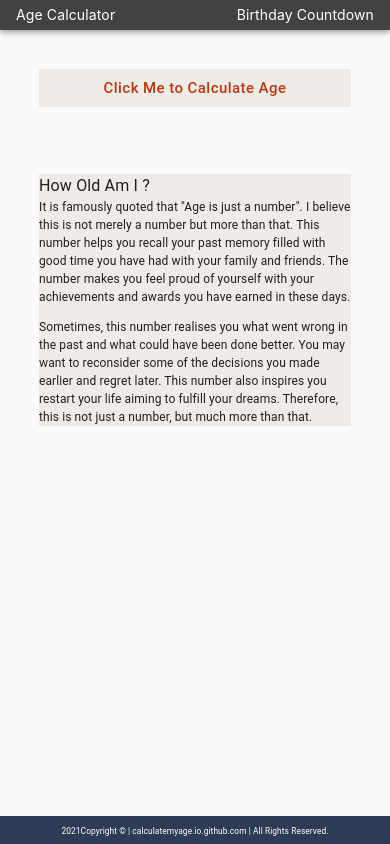
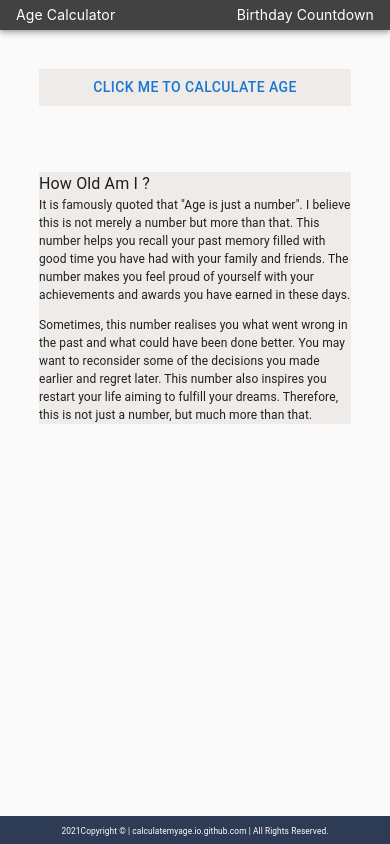
Before and after one commit to deepakbagra/age-calculator, a React (Create React App) app: page / in a window 390 px wide. Built offline with nearby package versions, Linux system fonts and the light colour scheme.

Commit message:
font size made responsive

```diff
--- a/src/components/AgeCalculator/AgeCalculation.jsx
+++ b/src/components/AgeCalculator/AgeCalculation.jsx
@@ -6,6 +6,7 @@
 import DisplayAge from './DisplayAge';
 import { calculations, bDayCount } from './calculations';
 import { isValid } from 'date-fns';
+import useStyle from './styles';
 
 // global variables
 const currentDay = new Date().getDate();
@@ -13,6 +14,7 @@
 const currentYear = new Date().getFullYear();
 
 const AgeCalculation = () => {
+  const classes = useStyle();
 
   // initialising states
   const [selectDate, setSelectDate] = useState(new Date());
@@ -99,13 +101,9 @@
              {...props} />}
         />
       </LocalizationProvider >
-      <Button fullWidth
+      <Button fullWidth className={classes.wrapButton}
           onClick={handleOnSubmit}
-          style={{textTransform:'none',
-                 fontSize:15,
-                 color:'#bf360c',
-                }}
-          >
+      >
           Click Me to Calculate Age </Button>
 
         {displayResult ?
--- a/src/components/AgeCalculator/DisplayAge.jsx
+++ b/src/components/AgeCalculator/DisplayAge.jsx
@@ -6,9 +6,11 @@
 import EmojiObjectsIcon from '@mui/icons-material/EmojiObjects';
 import HourglassTopIcon from '@mui/icons-material/HourglassTop';
 import CelebrationIcon from '@mui/icons-material/Celebration';
+import useStyle from './styles';
 
 const myFontSize = 14;
 const DisplayAge = (props) => {
+    const classes = useStyle();
 
     return (
 
@@ -21,7 +23,7 @@
             />
             <CardContent style={{display:'flex'}} >
                 <EmojiObjectsIcon />
-                <Typography style={{fontSize : myFontSize}} component="div" >
+                <Typography className={classes.wrapText} component="div" >
                     {`You are ${props.years} years,
                     ${props.months} months, and ${props.days} days old
                     or total ${props.daysOnly} days old.  `}
@@ -30,12 +32,13 @@
 
             <CardContent style={{display:'flex'}} >
                 <CakeIcon />
-                <Typography style={{fontSize : myFontSize}}
+                <Typography className={classes.wrapText}
                      component="div">Birthday Countdown...</Typography>
             </CardContent>
             <CardContent style={{display:'flex'}} >
                 <HourglassTopIcon />
-                <Typography style={{fontSize : myFontSize}} component="div" >
+
+                <Typography className={classes.wrapText} component="div" >
                     {`Only ${props.bDayCountMonths} months and
                         ${props.bDayCountDays} days
                         or total ${props.bDayCountDaysOnly} days
--- a/src/components/AgeCalculator/styles.js
+++ b/src/components/AgeCalculator/styles.js
@@ -7,10 +7,16 @@
             fontSize: 12,
         },
         [theme.breakpoints.up('md')]: {
-            fontSize: 15,
+            fontSize: 16,
         },
         [theme.breakpoints.between('sm', 'md')]: {
-            fontSize: 13,
+            fontSize: 14,
         }
+    },
+    wrapButton:{
+        textTransform:'none',
+        fontSize: 5,
+        fontWeight: 'bold',
+        color:'#bf360c',
     }
 }));
```
Also changed, not shown: src/components/AgeCalculator/CalResult.jsx (deleted, +0 -11 lines), src/components/AgeCalculator/calculations.jsx (renamed from src/components/AgeCalculator/calculations.js).
